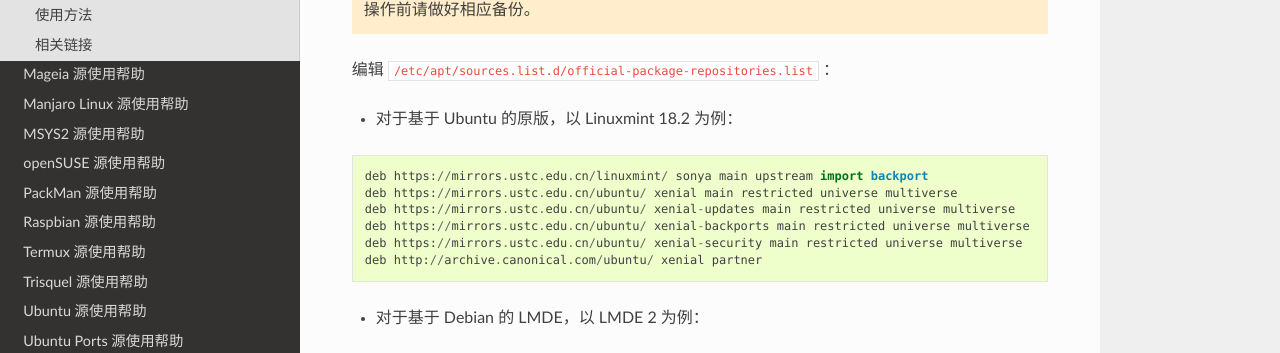
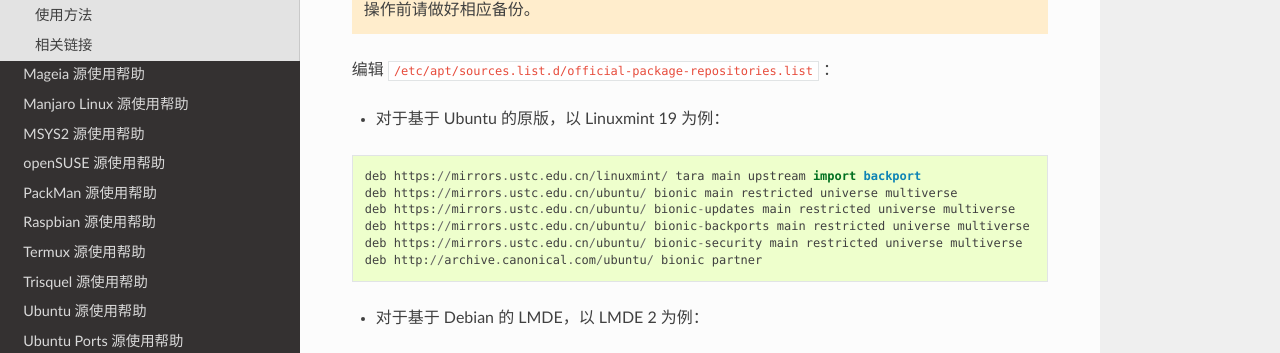
Before and after one commit to ustclug/mirrorhelp, a Sphinx documentation site: the page built from source/linuxmint.rst, in a window 1280 px wide and 900 px high, scrolled down 573 px. Shown: the part 149-502 px from the top of the window. Built offline with Sphinx 7.4.7 and the Read the Docs theme 2.0.0, drawn with Linux system fonts in a browser that asks for light colours; pages that are not in the unit, such as notebooks, are missing from menus.

Commit message:
Update linuxmint.rst (#110)

```diff
--- a/source/linuxmint.rst
+++ b/source/linuxmint.rst
@@ -31,16 +31,16 @@
 
 编辑 :file:`/etc/apt/sources.list.d/official-package-repositories.list` ：
 
-* 对于基于 Ubuntu 的原版，以 Linuxmint 18.2 为例：
+* 对于基于 Ubuntu 的原版，以 Linuxmint 19 为例：
 
 ::
 
-	deb https://mirrors.ustc.edu.cn/linuxmint/ sonya main upstream import backport
-	deb https://mirrors.ustc.edu.cn/ubuntu/ xenial main restricted universe multiverse
-	deb https://mirrors.ustc.edu.cn/ubuntu/ xenial-updates main restricted universe multiverse
-	deb https://mirrors.ustc.edu.cn/ubuntu/ xenial-backports main restricted universe multiverse
-	deb https://mirrors.ustc.edu.cn/ubuntu/ xenial-security main restricted universe multiverse
-	deb http://archive.canonical.com/ubuntu/ xenial partner
+	deb https://mirrors.ustc.edu.cn/linuxmint/ tara main upstream import backport
+	deb https://mirrors.ustc.edu.cn/ubuntu/ bionic main restricted universe multiverse
+	deb https://mirrors.ustc.edu.cn/ubuntu/ bionic-updates main restricted universe multiverse
+	deb https://mirrors.ustc.edu.cn/ubuntu/ bionic-backports main restricted universe multiverse
+	deb https://mirrors.ustc.edu.cn/ubuntu/ bionic-security main restricted universe multiverse
+	deb http://archive.canonical.com/ubuntu/ bionic partner
 
 * 对于基于 Debian 的 LMDE，以 LMDE 2 为例：
 
```
